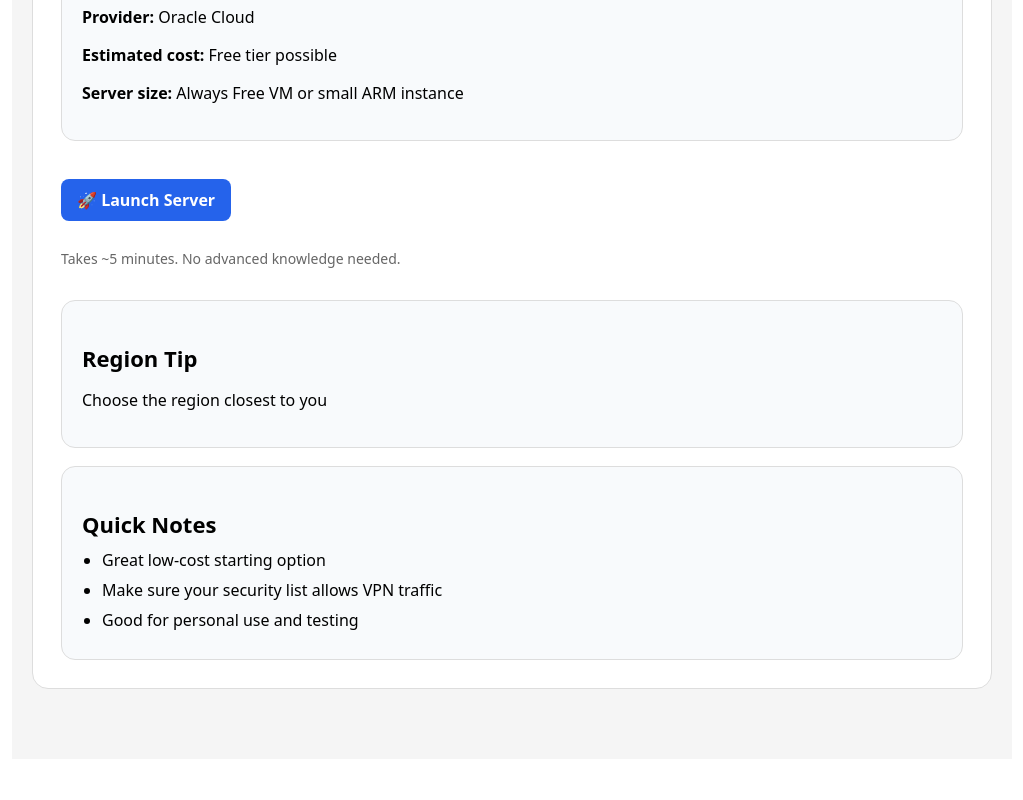
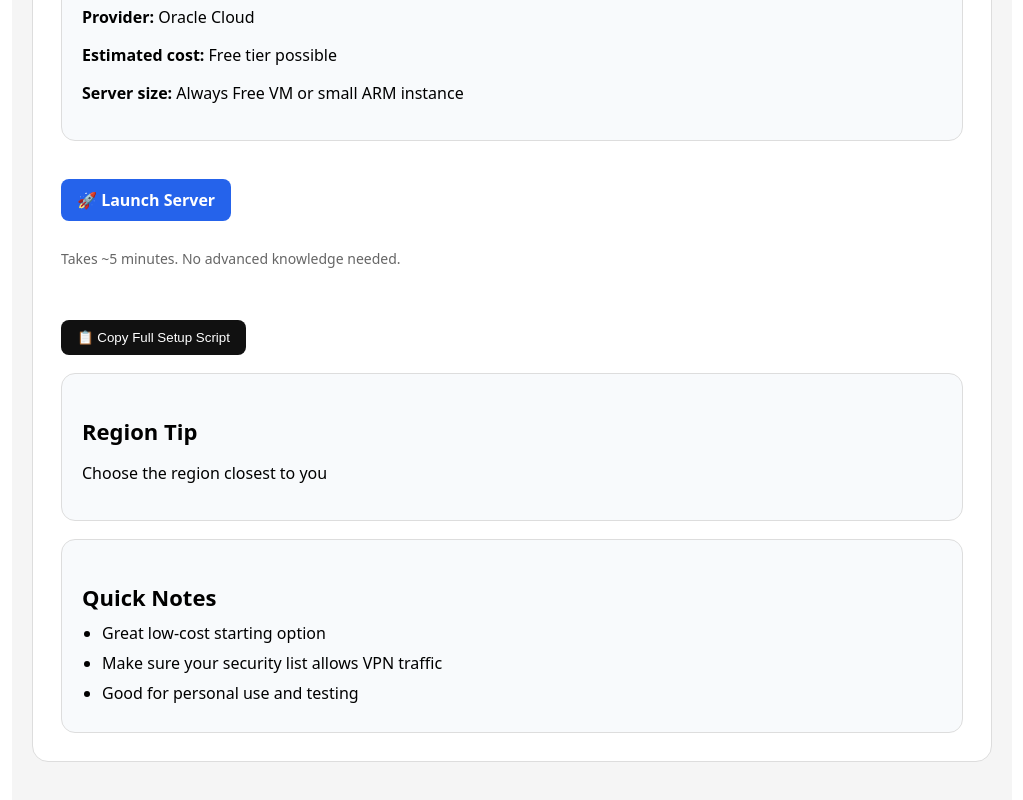
Before and after one commit to Kriro-Lab/vpn-builder, a Next.js app: page / in a window 1280 px wide. Shown: the part 1833-2633 px from the top of the page, without its empty margins (128-1151 px from the left). Before the commit the page ends 2600 px from the top, so only its background shows below. Built offline with nearby package versions, Linux system fonts and the light colour scheme.

Commit message:
Update page.tsx

```diff
--- a/app/page.tsx
+++ b/app/page.tsx
@@ -364,6 +364,25 @@ const copyCommand = (text: string, index: number) => {
 <p style={{ marginTop: "10px", fontSize: "14px", color: "#666" }}>
   Takes ~5 minutes. No advanced knowledge needed.
 </p>
+    <div style={{ marginTop: "20px" }}>
+  <button
+    onClick={() => {
+      const fullScript = selected.commands.join("\n")
+      navigator.clipboard.writeText(fullScript)
+    }}
+    style={{
+      background: "#111",
+      color: "white",
+      padding: "10px 16px",
+      borderRadius: "8px",
+      border: "none",
+      cursor: "pointer",
+      marginRight: "10px"
+    }}
+  >
+    📋 Copy Full Setup Script
+  </button>
+</div>
 
     <div
       style={{
```
